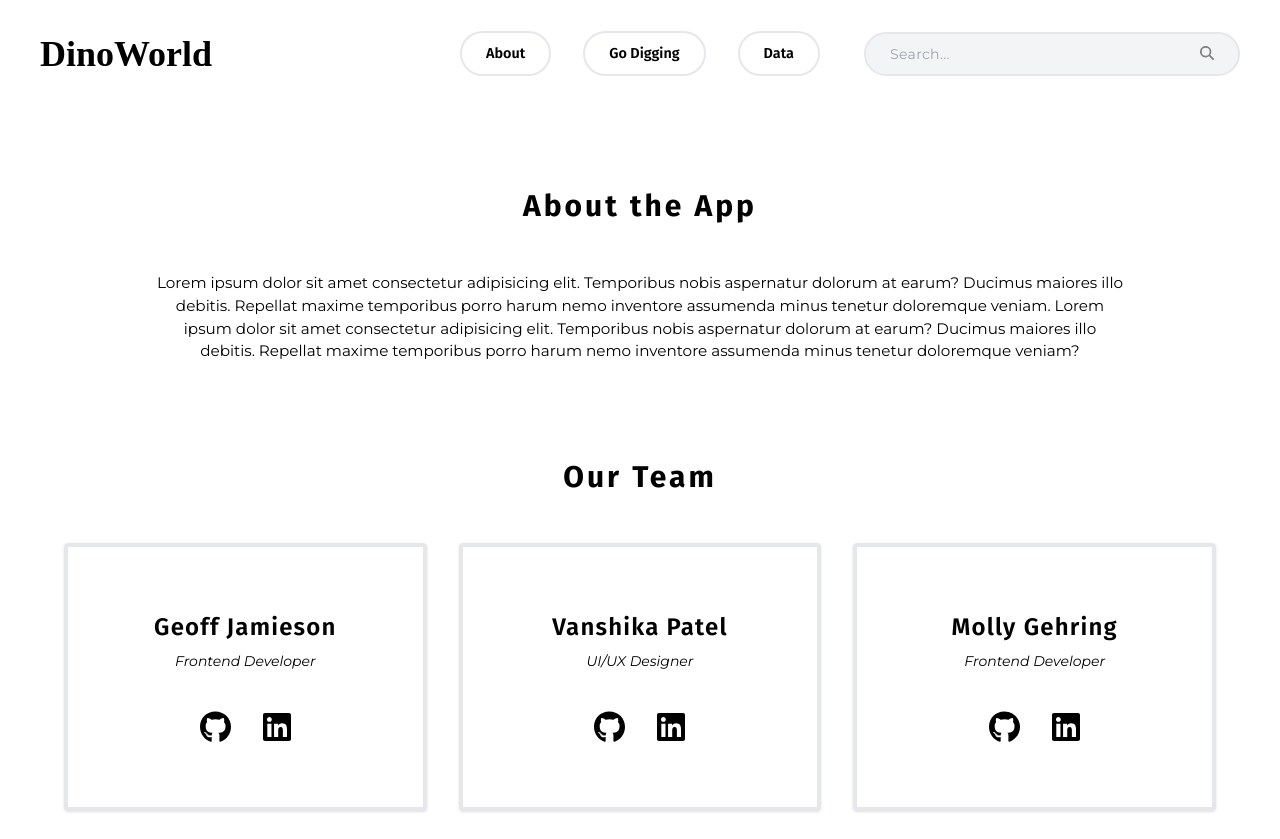
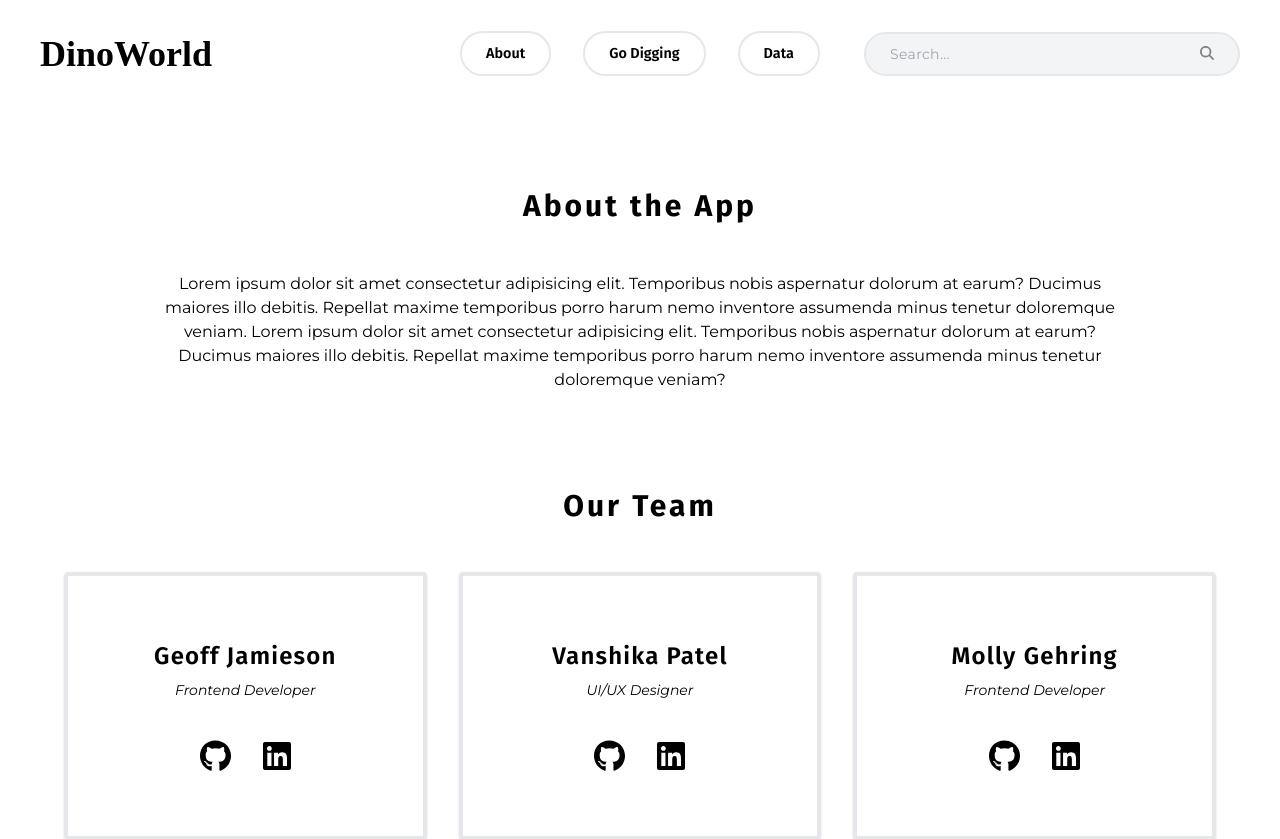
Before and after one commit to chingu-voyages/v48-tier2-team-15, a React (Vite) app: page /about in a window 1280 px wide. Shown: the top 839 px of the page. Built offline with nearby package versions, Linux system fonts and the light colour scheme; a web font is replaced by a local one.

Commit message:
fix font size issue

```diff
--- a/src/pages/About.jsx
+++ b/src/pages/About.jsx
@@ -41,7 +41,7 @@
         <h2 className="text-center flex-col text-3xl font-bold my-12 font-firaSans tracking-widest">
           About the App
         </h2>
-        <p className="text-[0.95rem] text-center">
+        <p className="text-center">
           Lorem ipsum dolor sit amet consectetur adipisicing elit. Temporibus
           nobis aspernatur dolorum at earum? Ducimus maiores illo debitis.
           Repellat maxime temporibus porro harum nemo inventore assumenda minus
```
